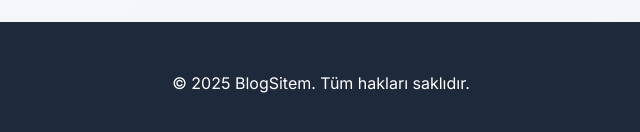
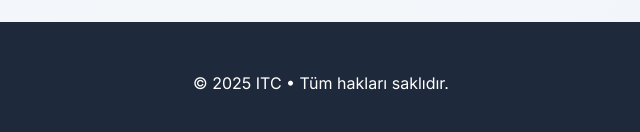
Before and after one commit to itcbulut/blog-sistemi, a plain HTML site: page index.html in a window 1280 px wide. Shown: the part 1442-1574 px from the top of the page, 319-959 px from the left. Drawn offline with Linux system fonts and the light colour scheme.

Commit message:
Update index.html

```diff
--- a/index.html
+++ b/index.html
@@ -96,7 +96,7 @@
 
     <footer>
         <div class="container">
-            <p>&copy; 2025 BlogSitem. Tüm hakları saklıdır.</p>
+            <p>&copy; 2025 ITC • Tüm hakları saklıdır.</p>
         </div>
     </footer>
 
```
